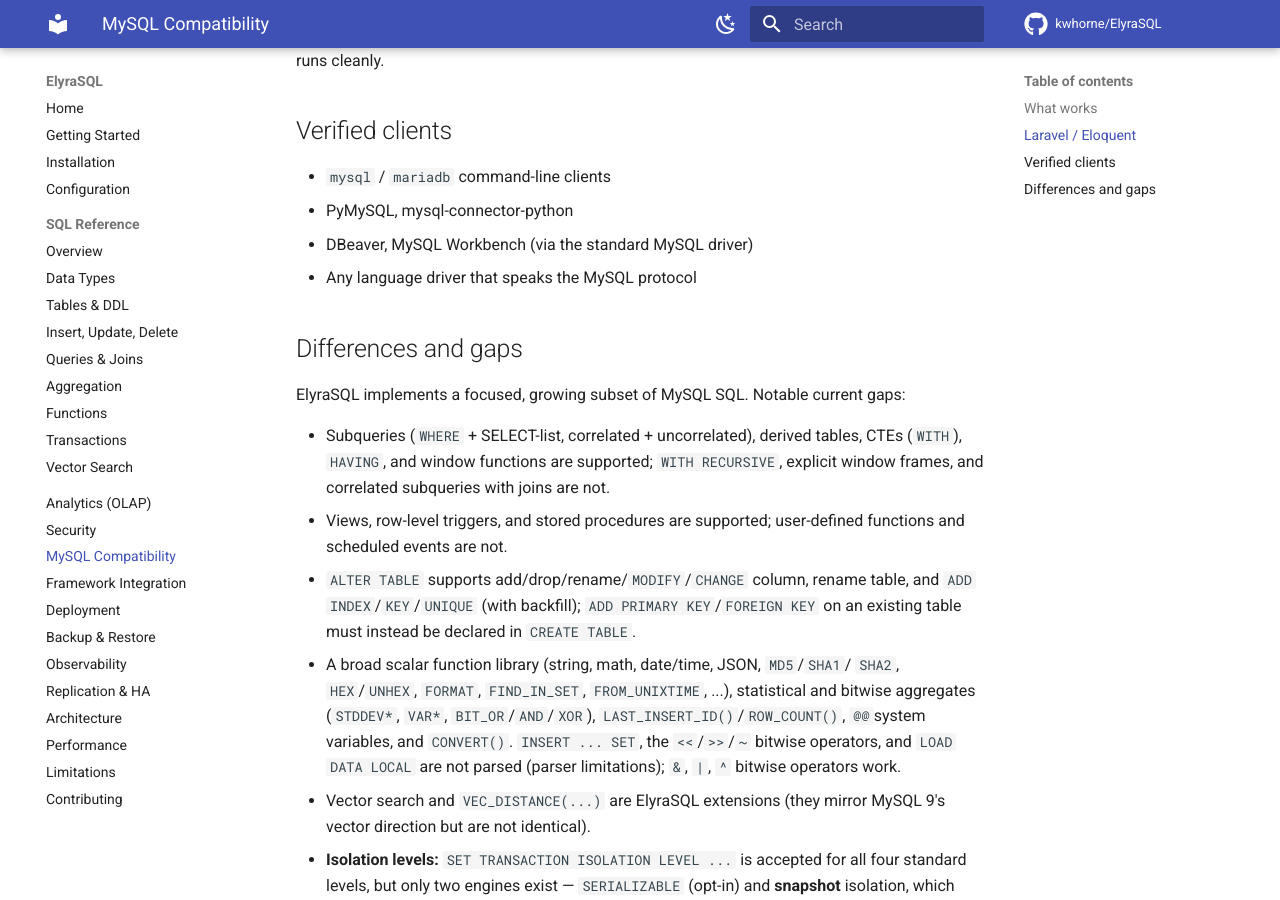
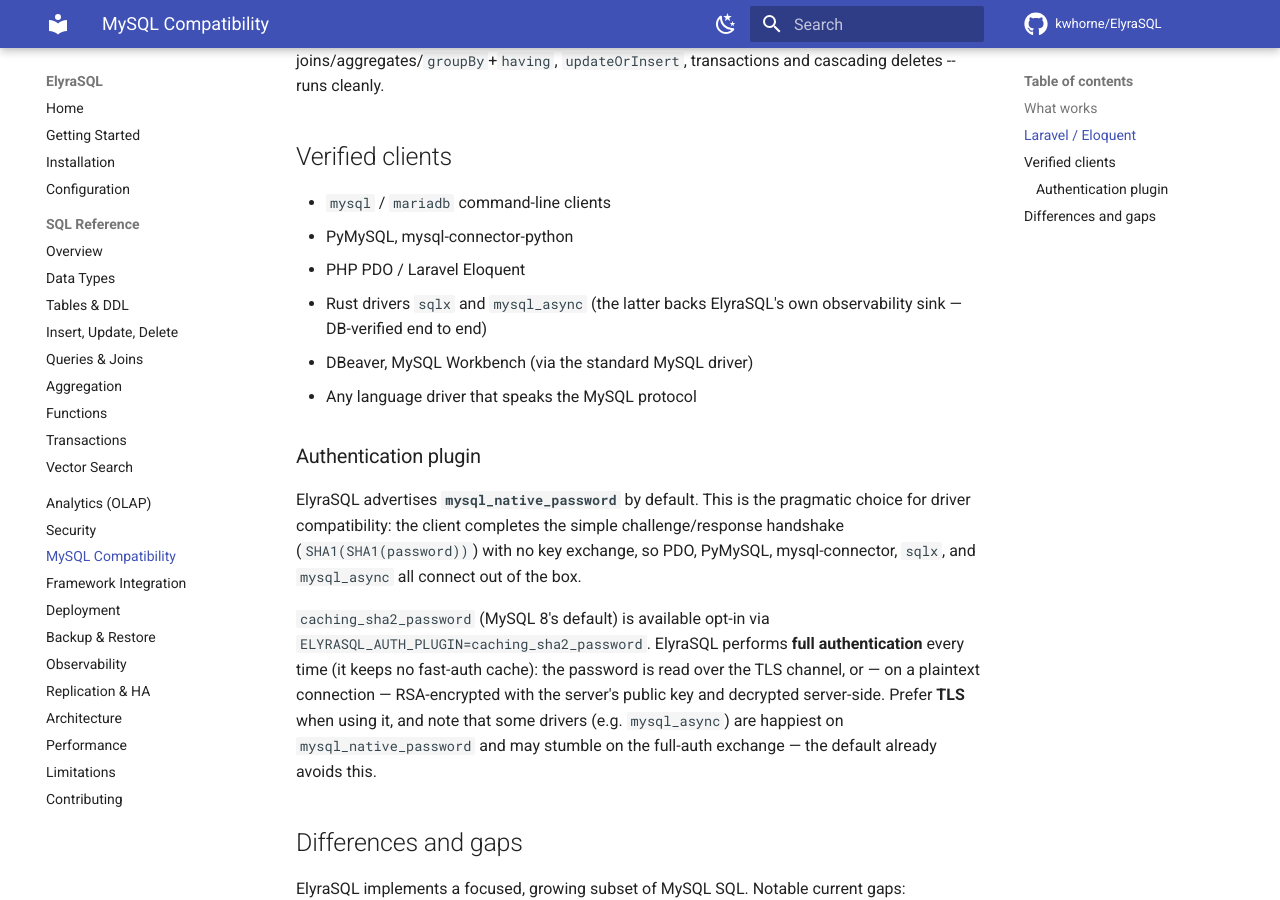
Before and after one commit to kwhorne/ElyraSQL, an MkDocs documentation site: the page built from docs/mysql-compatibility.md, in a window 1280 px wide and 900 px high, scrolled down 1101 px. Built offline with MkDocs 1.6.1 and Material for MkDocs 9.7.7, drawn with Linux system fonts in a browser that asks for light colours; comment, search, counter and statistics services are not loaded; some of the changed text lies outside the part shown.

Commit message:
docs: auth-plugin compatibility note (native default vs caching_sha2)
Capture why mysql_native_password is the default and how caching_sha2_password
behaves, for future reference. Native default = simple challenge/response with no
key exchange, so PDO/PyMySQL/mysql-connector/sqlx/mysql_async all connect out of
the box (mysql_async in particular stumbles on caching_sha2 full auth, which is
why ElyraSQL's own observability sink works once native is the default).
caching_sha2_password is opt-in (ELYRASQL_AUTH_PLUGIN), always full-auth (no
fast-auth cache), best over TLS. Also lists PHP/Laravel + sqlx/mysql_async among
verified clients.

```diff
--- a/docs/mysql-compatibility.md
+++ b/docs/mysql-compatibility.md
@@ -9,7 +9,8 @@
 - **Prepared statements** (`COM_STMT_PREPARE`/`EXECUTE`) — typed parameters
   (including `DATE`/`DATETIME`/`TIME` from the binary protocol), value escaping,
   statement reuse; used by many ORMs and drivers.
-- **Authentication** — `mysql_native_password`.
+- **Authentication** — `mysql_native_password` by **default** (widest driver
+  compatibility), with `caching_sha2_password` available opt-in (see below).
 - **TLS** — clients may negotiate SSL.
 - **Handshake** — reports a MySQL-looking version, e.g. `8.0.0-ElyraSQL-1.4.11`,
   and answers the session/introspection queries clients send on connect
@@ -47,8 +48,26 @@
 
 - `mysql` / `mariadb` command-line clients
 - PyMySQL, mysql-connector-python
+- PHP PDO / Laravel Eloquent
+- Rust drivers `sqlx` and `mysql_async` (the latter backs ElyraSQL's own
+  observability sink — DB-verified end to end)
 - DBeaver, MySQL Workbench (via the standard MySQL driver)
 - Any language driver that speaks the MySQL protocol
+
+### Authentication plugin
+
+ElyraSQL advertises **`mysql_native_password`** by default. This is the pragmatic
+choice for driver compatibility: the client completes the simple challenge/response
+handshake (`SHA1(SHA1(password))`) with no key exchange, so PDO, PyMySQL,
+mysql-connector, `sqlx`, and `mysql_async` all connect out of the box.
+
+`caching_sha2_password` (MySQL 8's default) is available opt-in via
+`ELYRASQL_AUTH_PLUGIN=caching_sha2_password`. ElyraSQL performs **full
+authentication** every time (it keeps no fast-auth cache): the password is read
+over the TLS channel, or — on a plaintext connection — RSA-encrypted with the
+server's public key and decrypted server-side. Prefer **TLS** when using it, and
+note that some drivers (e.g. `mysql_async`) are happiest on `mysql_native_password`
+and may stumble on the full-auth exchange — the default already avoids this.
 
 ## Differences and gaps
 
```
